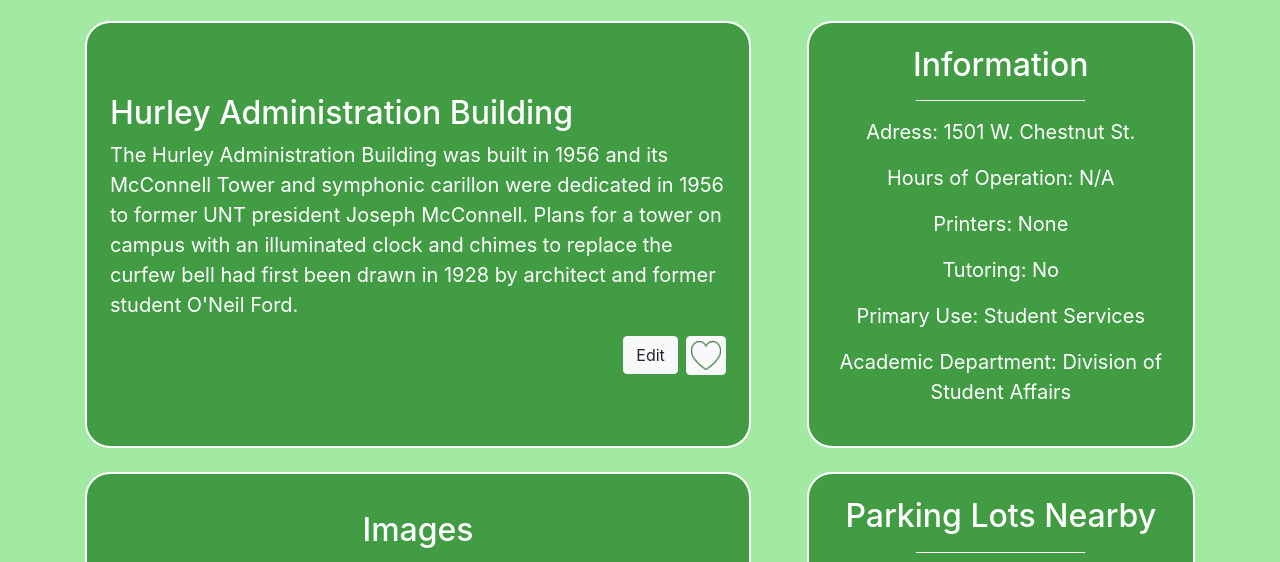
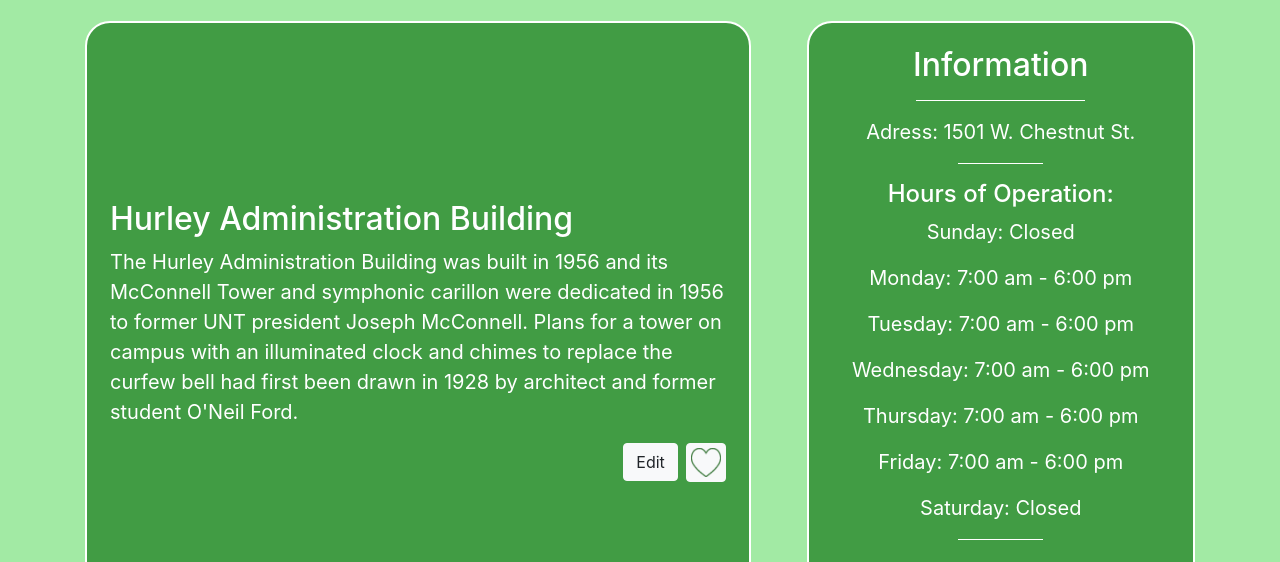
Before and after one commit to codygirouard/unt-wiki, a plain HTML site: page HurleyAdmin.html in a window 1280 px wide. Shown: the part 160-722 px from the top of the page. Drawn offline with Linux system fonts and the light colour scheme.

Commit message:
Update HurleyAdmin.html

```diff
--- a/HurleyAdmin.html
+++ b/HurleyAdmin.html
@@ -69,7 +69,16 @@
         <h2>Information</h2>
         <hr>
         <p>Adress: 1501 W. Chestnut St.</p>
-        <p>Hours of Operation: N/A</p>
+        <hr style="width: 25%;">
+	<h4>Hours of Operation:</h4>
+	<p> Sunday: Closed</p>
+	<p> Monday: 7:00 am - 6:00 pm</p>
+	<p> Tuesday: 7:00 am - 6:00 pm</p>
+	<p> Wednesday: 7:00 am - 6:00 pm</p>
+	<p> Thursday: 7:00 am - 6:00 pm</p>
+	<p> Friday: 7:00 am - 6:00 pm</p>
+	<p> Saturday: Closed</p>
+	<hr style="width: 25%;">
         <p>Printers: None</p>
         <p>Tutoring: No</p>
         <p>Primary Use: Student Services</p>
```
